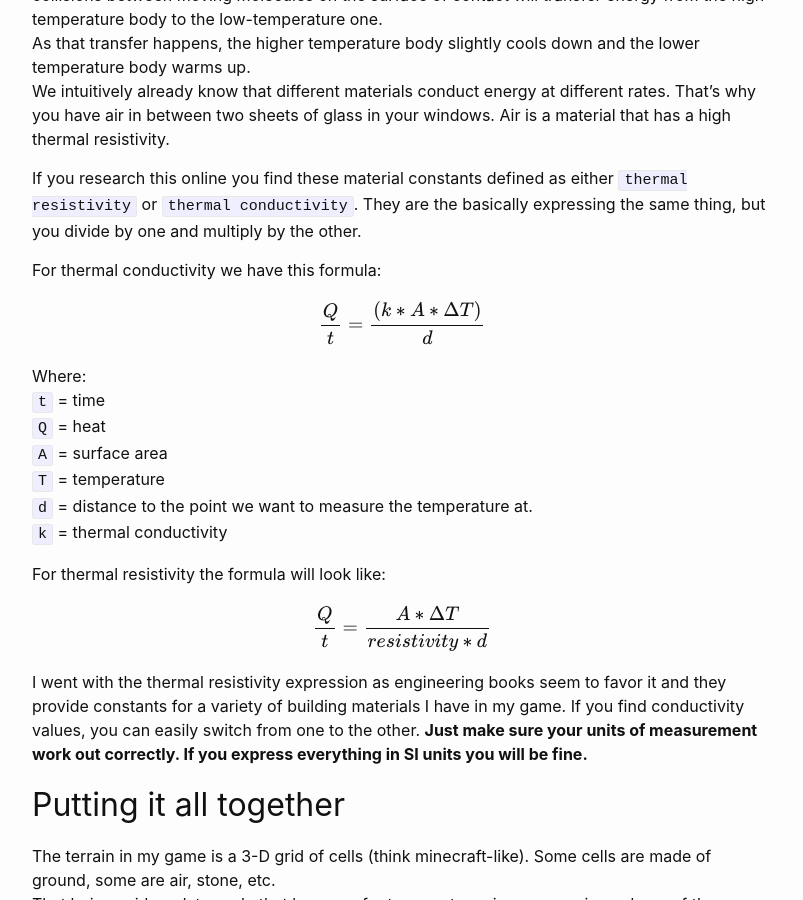
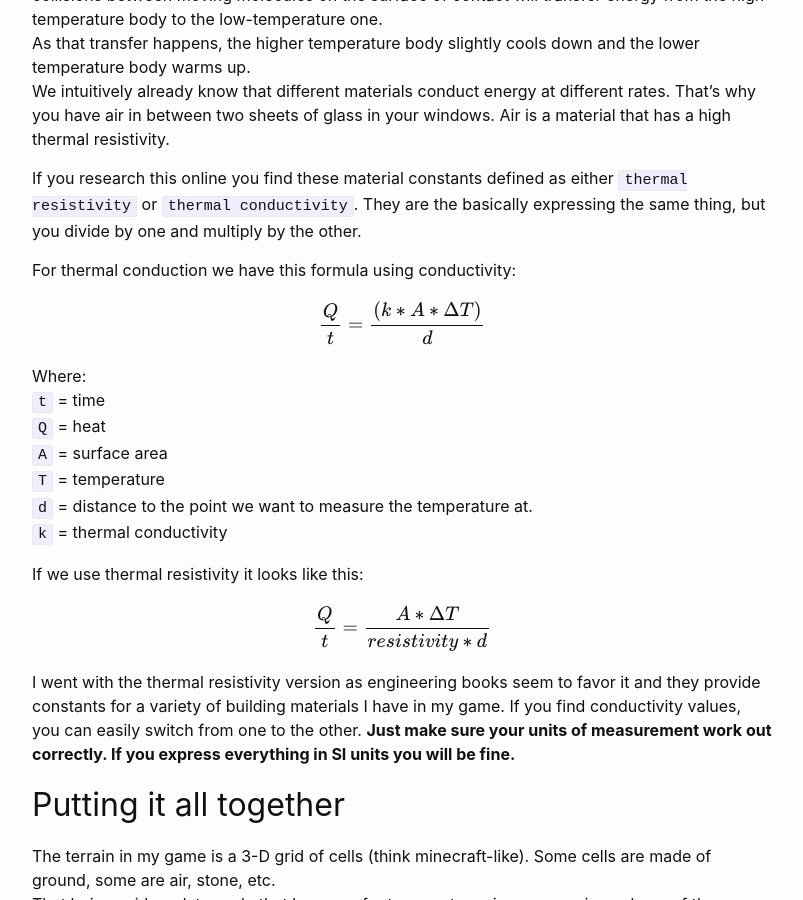
Before and after one commit to AlexEne/AlexEne.github.io, a Jekyll site: the page built from _posts/2020-01-10-Physically-based-temperature-simulation-for-games.md, in a window 1280 px wide and 900 px high, scrolled down 1415 px. Shown: the whole window, without its empty margins (238-1041 px from the left). Built offline with Jekyll 4.4.1, drawn with Linux system fonts in a browser that asks for light colours; formulas are drawn with MathJax 3; comment, search, counter and statistics services are not loaded.

Commit message:
small clarification

```diff
--- a/_posts/2020-01-10-Physically-based-temperature-simulation-for-games.md
+++ b/_posts/2020-01-10-Physically-based-temperature-simulation-for-games.md
@@ -52,7 +52,7 @@ We intuitively already know that different materials conduct energy at different
 
 If you research this online you find these material constants defined as either `thermal resistivity` or `thermal conductivity`. They are the basically expressing the same thing, but you divide by one and multiply by the other.
 
-For thermal conductivity we have this formula:
+For thermal conduction we have this formula using conductivity:
 <div>
 $$
 \dfrac{Q}{t} = \dfrac{(k * A * {\Delta}T)}{d}
@@ -67,14 +67,14 @@ Where:
 `d` = distance to the point we want to measure the temperature at.
 `k` = thermal conductivity
 
-For thermal resistivity the formula will look like:
+If we use thermal resistivity it looks like this:
 <div>
 $$
 \dfrac{Q}{t} = \dfrac{A*{\Delta}T}{resistivity * d}
 $$
 </div>
 
-I went with the thermal resistivity expression as engineering books seem to favor it and they provide constants for a variety of building materials I have in my game. If you find conductivity values, you can easily switch from one to the other. __Just make sure your units of measurement work out correctly. If you express everything in SI units you will be fine.__
+I went with the thermal resistivity version as engineering books seem to favor it and they provide constants for a variety of building materials I have in my game. If you find conductivity values, you can easily switch from one to the other. __Just make sure your units of measurement work out correctly. If you express everything in SI units you will be fine.__
 
 ## Putting it all together
 
```
